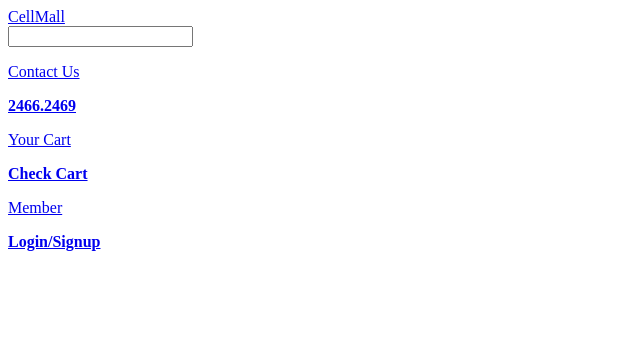
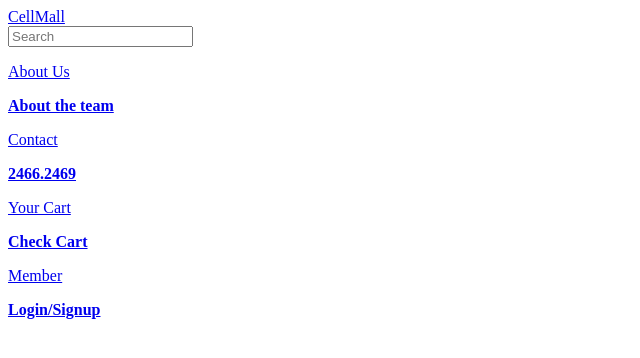
Before and after one commit to AnhDuc0125/CellMall, a PHP site: page /navbar.php in a window 1280 px wide. Shown: the top 358 px of the page, without its empty margins (0-640 px from the left). Run offline with PHP 8.4, Linux system fonts and the light colour scheme.

Commit message:
updated navbar

```diff
--- a/assets/css/navbar.css
+++ b/assets/css/navbar.css
@@ -60,11 +60,12 @@
 }
 
 .another {
-  width: 40%;
+  width: 45%;
   height: 45px;
   display: flex;
   justify-content: space-between;
   align-items: center;
+  font-size: 14px;
 }
 
 .another a {
@@ -76,6 +77,7 @@
   transform: translateY(-3px);
 }
 
+.about,
 .contact,
 .cart,
 .member {
--- a/layout/navbar.php
+++ b/layout/navbar.php
@@ -3,14 +3,21 @@
         <div class="navbar__item">
             <a href="home.php" class="logo">CellMall</a>
             <div class="search">
-                <input type="text" class="search__input">
+                <input type="text" class="search__input" placeholder="Search">
                 <ion-icon name="search-outline" class="search__icon"></ion-icon>
             </div>
             <div class="another">
+                <a href="#" class="about">
+                    <ion-icon name="people-circle-outline" class="symbol"></ion-icon>
+                    <div class="content">
+                        <p class="item__title">About Us</p>
+                        <b class="item__detail">About the team</b>
+                    </div>
+                </a>
                 <a href="#" class="contact">
                     <ion-icon name="call-outline" class="symbol"></ion-icon>
                     <div class="content">
-                        <p class="item__title">Contact Us</p>
+                        <p class="item__title">Contact</p>
                         <b class="item__detail">2466.2469</b>
                     </div>
                 </a>
```
